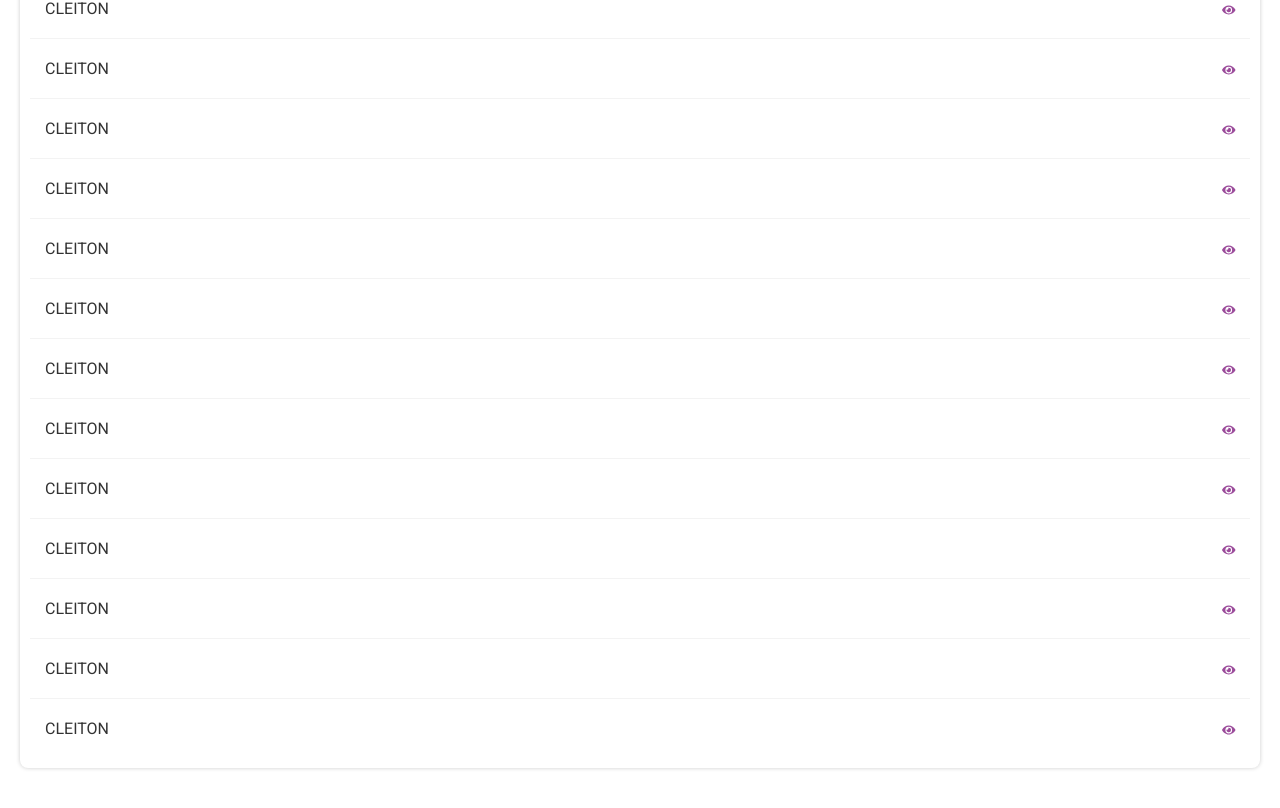
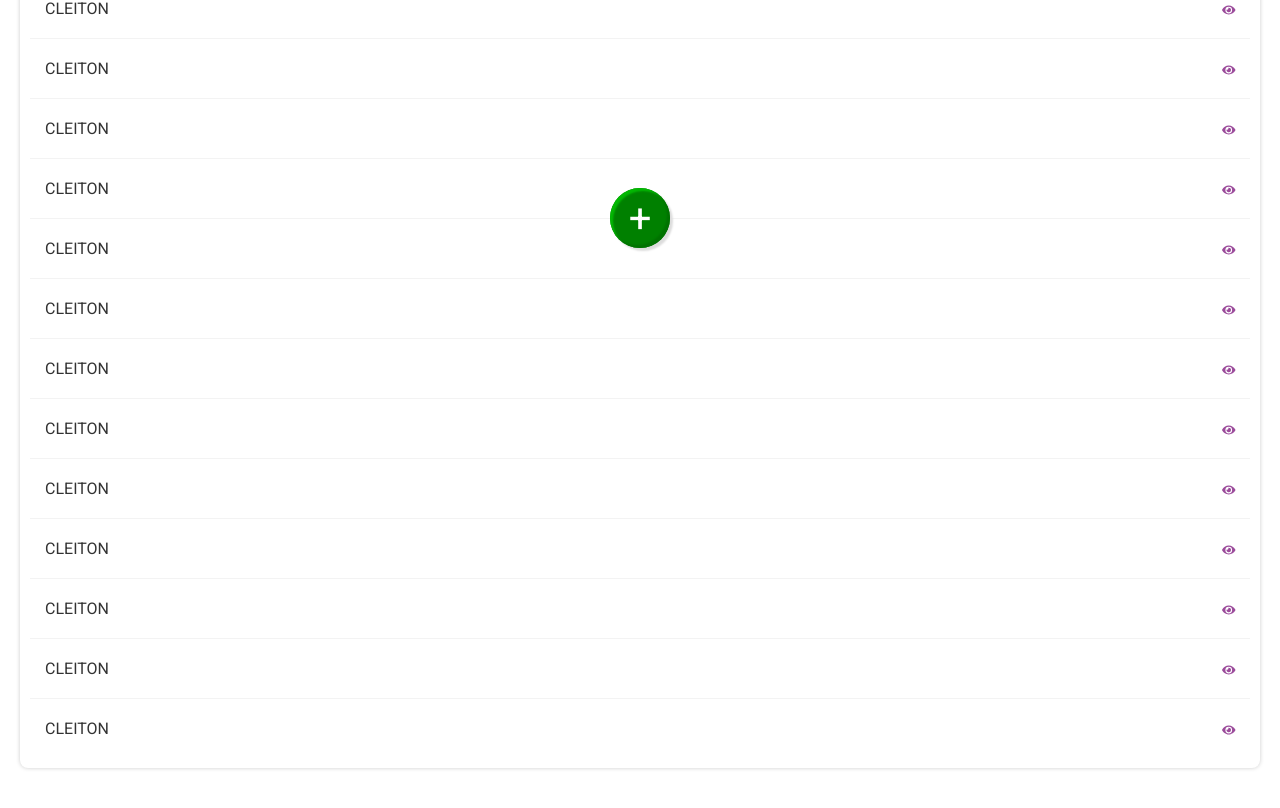
Before and after one commit to alvescleiton/pix-list, a Next.js app: page / in a window 1280 px wide. Shown: the part 537-1345 px from the top of the page. Built offline with nearby package versions, Linux system fonts and the light colour scheme.

Commit message:
Basic footer layout

```diff
--- /dev/null
+++ b/src/components/Footer/index.tsx
@@ -0,0 +1,12 @@
+import React from "react"
+import { Container, ButtonPlus } from "./styles"
+
+const Footer = () => {
+  return (
+    <Container>
+      <ButtonPlus>+</ButtonPlus>
+    </Container>
+  )
+}
+
+export default Footer
--- /dev/null
+++ b/src/components/Footer/styles.ts
@@ -0,0 +1,29 @@
+import styled from 'styled-components'
+
+export const Container = styled.div`
+  display: flex;
+  justify-content: center;
+  align-items: center;
+  height: 60px;
+  width: 100%;
+`
+
+export const ButtonPlus = styled.div`
+  position: fixed;
+  bottom: 15px;
+  display: flex;
+  align-items: center;
+  justify-content: center;
+  border: 0;
+  width: 60px;
+  height: 60px;
+  border-radius: 50%;
+  color: #FFF;
+  font-size: 40px;
+  padding: 0;
+  margin: 0;
+  background-color: ${props => props.theme.colors.second};
+  box-shadow: 3px 3px 2px #ddd,
+              inset -3px -3px 2px ${props => props.theme.colors.second_dark},
+              inset 3px 3px 2px ${props => props.theme.colors.second_light};
+`
--- a/src/pages/index.tsx
+++ b/src/pages/index.tsx
@@ -3,6 +3,7 @@ import { NextPage } from 'next'
 import Header from '@/components/Header'
 import PixList from '@/components/PixList'
 import Search from '@/components/Search'
+import Footer from '@/components/Footer'
 
 const Home: NextPage = () => {
   return (
@@ -12,6 +13,8 @@ const Home: NextPage = () => {
       <Search />
 
       <PixList />
+
+      <Footer />
     </>
   )
 }
```
